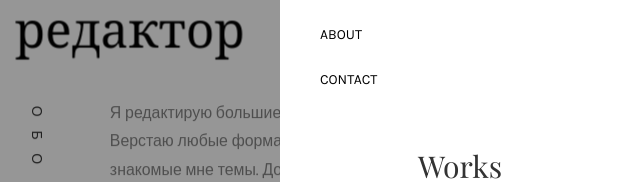
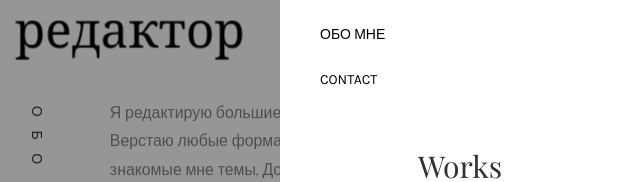
Before and after one commit to abashina1/resume, a plain HTML site: page index.html in a window 1280 px wide. Both pictures are taken after a click on the link 1200 px from the left and 46 px from the top of the page. Shown: the part 323-505 px from the top of the page, 640-1280 px from the left. Drawn offline with nearby package versions, Linux system fonts and the light colour scheme; files whose address does not match are found by name; a web font is replaced by a local one.

Commit message:
Update index.html

```diff
--- a/index.html
+++ b/index.html
@@ -70,7 +70,7 @@
 							<li><a href="services.html">Services</a></li>
 							<li><a href="work.html">Work</a></li>
 							<li><a href="blog.html">Blog</a></li>
-							<li><a href="about.html">About</a></li>
+							<li><a href="about.html">Обо мне</a></li>
 							<li><a href="contact.html">Contact</a></li>
 						</ul>
 					</div>
```
